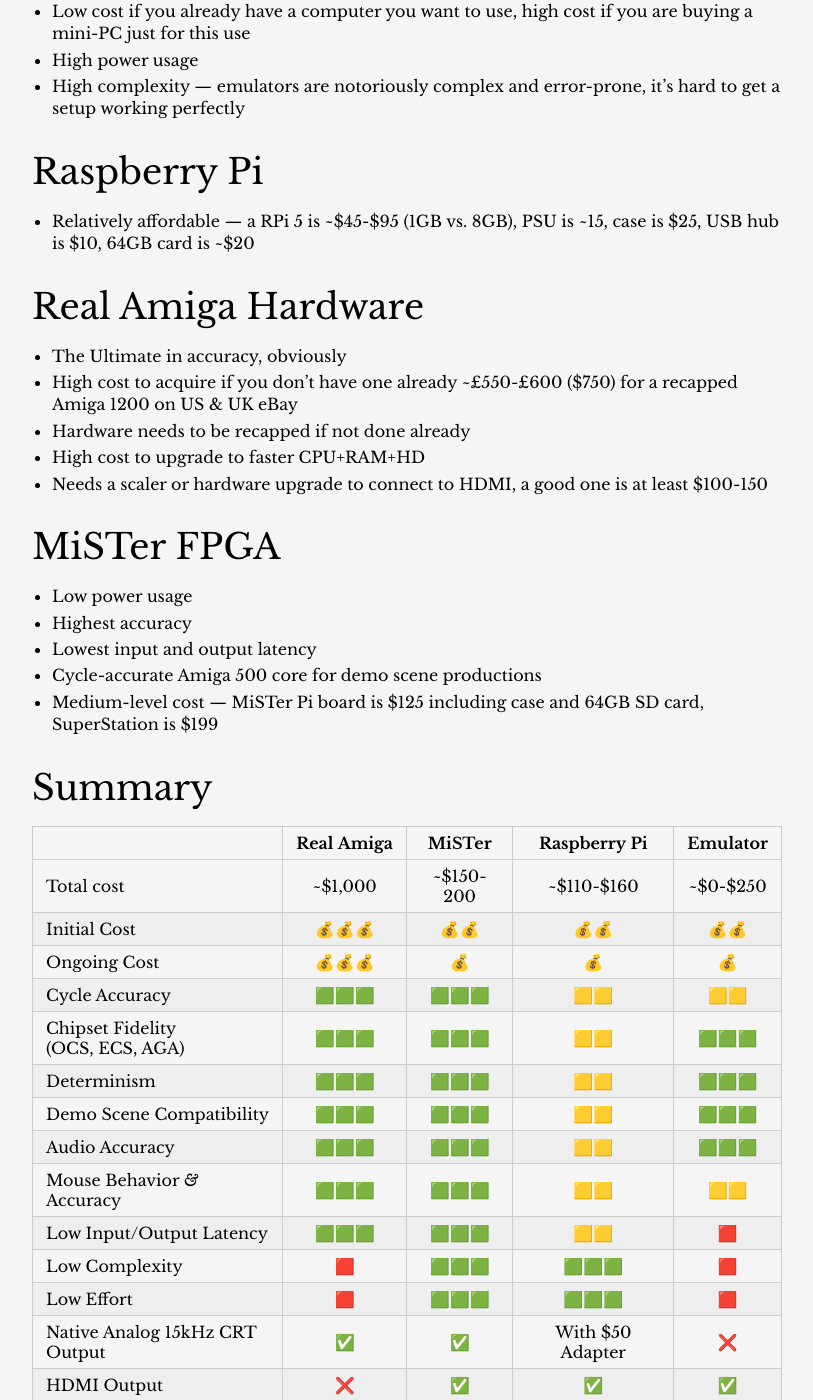
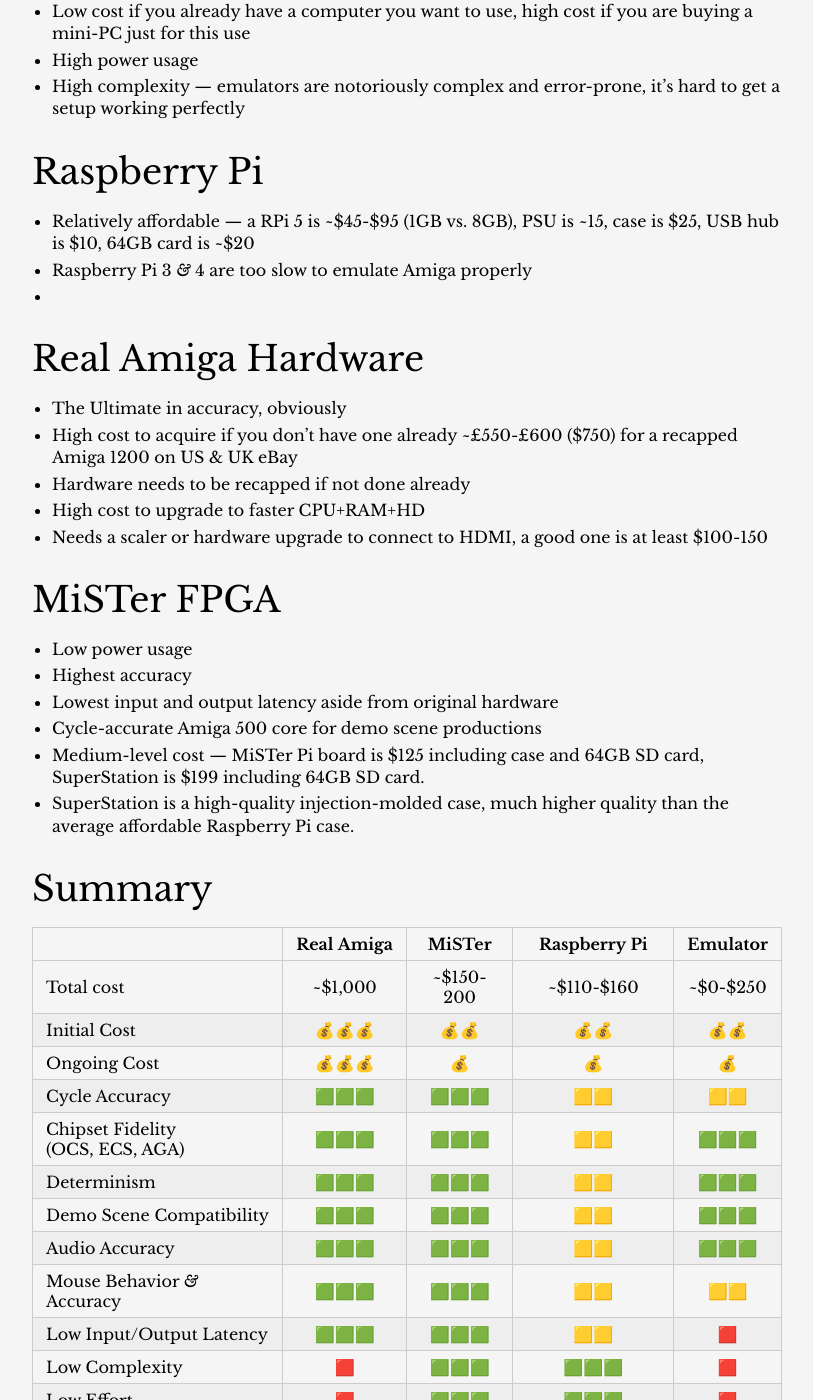
Before and after one commit to amigavision/amigavision.github.io, a Jekyll site: the page built from best.md, in a window 1280 px wide and 1400 px high, scrolled down 413 px. Shown: the whole window, without its empty margins (233-1046 px from the left). Built offline with Jekyll 4.4.1, drawn with Linux system fonts in a browser that asks for light colours; some of the changed text lies outside the part shown.

Commit message:
More additions

```diff
--- a/best.md
+++ b/best.md
@@ -14,7 +14,8 @@
 ## Raspberry Pi
 
 * Relatively affordable — a RPi 5 is ~$45-$95 (1GB vs. 8GB), PSU is ~15, case is $25, USB hub is $10, 64GB card is ~$20
-
+* Raspberry Pi 3 *&* 4 are too slow to emulate Amiga properly
+*
 
 ## Real Amiga Hardware
 
@@ -24,14 +25,14 @@
 * High cost to upgrade to faster CPU+RAM+HD
 * Needs a scaler or hardware upgrade to connect to HDMI, a good one is at least $100-150
 
-
 ## MiSTer FPGA
 
 * Low power usage
 * Highest accuracy
-* Lowest input and output latency
+* Lowest input and output latency aside from original hardware
 * Cycle-accurate Amiga 500 core for demo scene productions
-* Medium-level cost — MiSTer Pi board is $125 including case and 64GB SD card, SuperStation is $199
+* Medium-level cost — MiSTer Pi board is $125 including case and 64GB SD card, SuperStation is $199 including 64GB SD card.
+* SuperStation is a high-quality injection-molded case, much higher quality than the average affordable Raspberry Pi case.
 
 
 ## Summary
@@ -56,9 +57,13 @@
 Modern USB Peripherals | ❌ | ✅ | ✅ | ✅
 Wi-Fi *&* Networking | ❌ | ✅ | ✅ | ✅
 Hardware Reliability | 🟥 | 🟩🟩🟩 | 🟩🟩🟩 | 🟩🟩🟩
+Hardware Design | 🟩🟩🟩 | 🟩🟩🟩 | 🟨🟨 | 🟨🟨
 Physical Footprint | 🟥 | 🟩🟩🟩 | 🟩🟩🟩 | 🟩🟩🟩
 Nostalgia *&* Authenticity | ⭐⭐⭐⭐ | ⭐⭐⭐ | ⭐⭐ | ⭐⭐
 {: .feature-compare data-responsive-table="true" }
+
+## The Best Amiga in 2026 is…
+
 
 <!--
 
```
